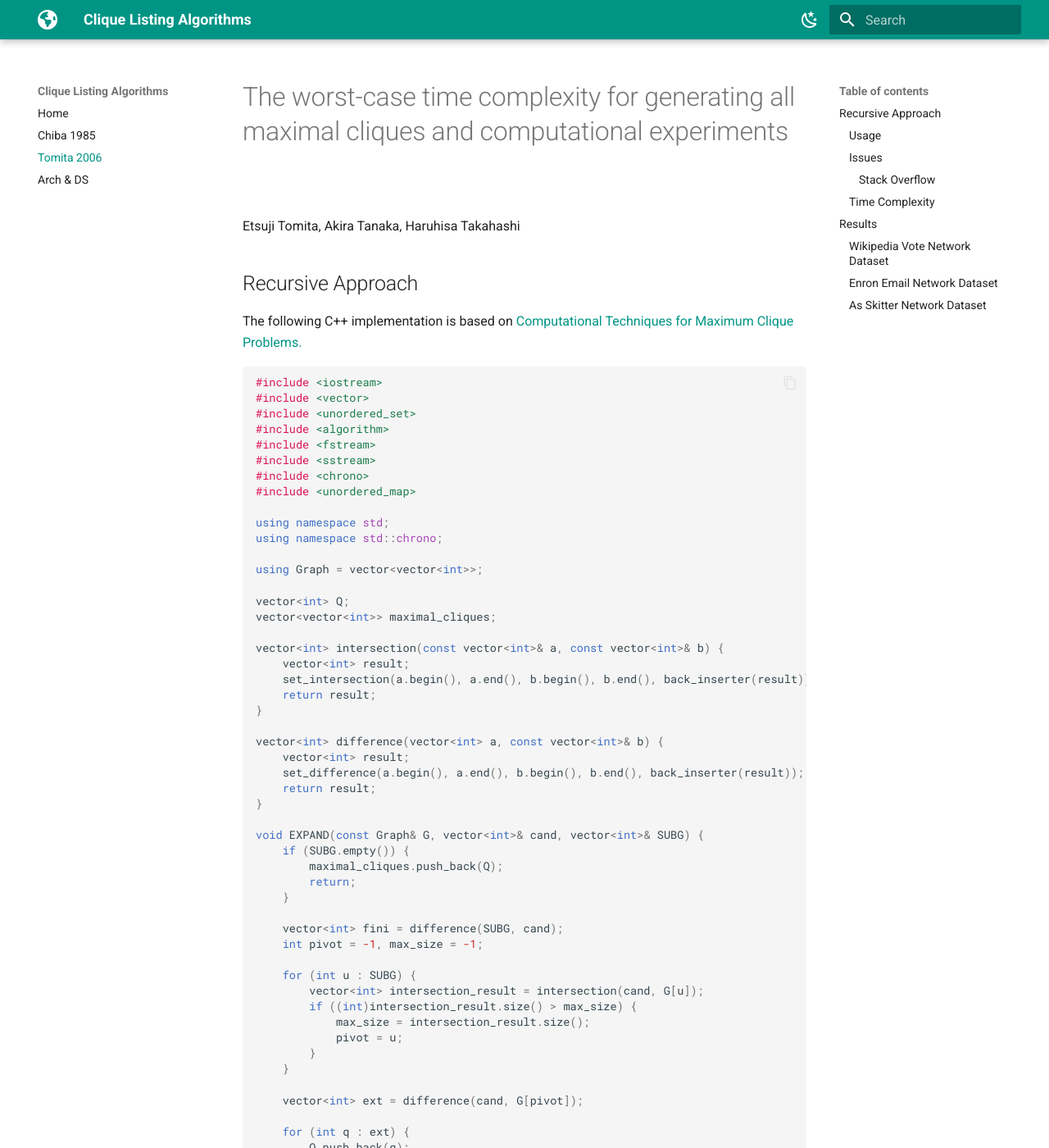
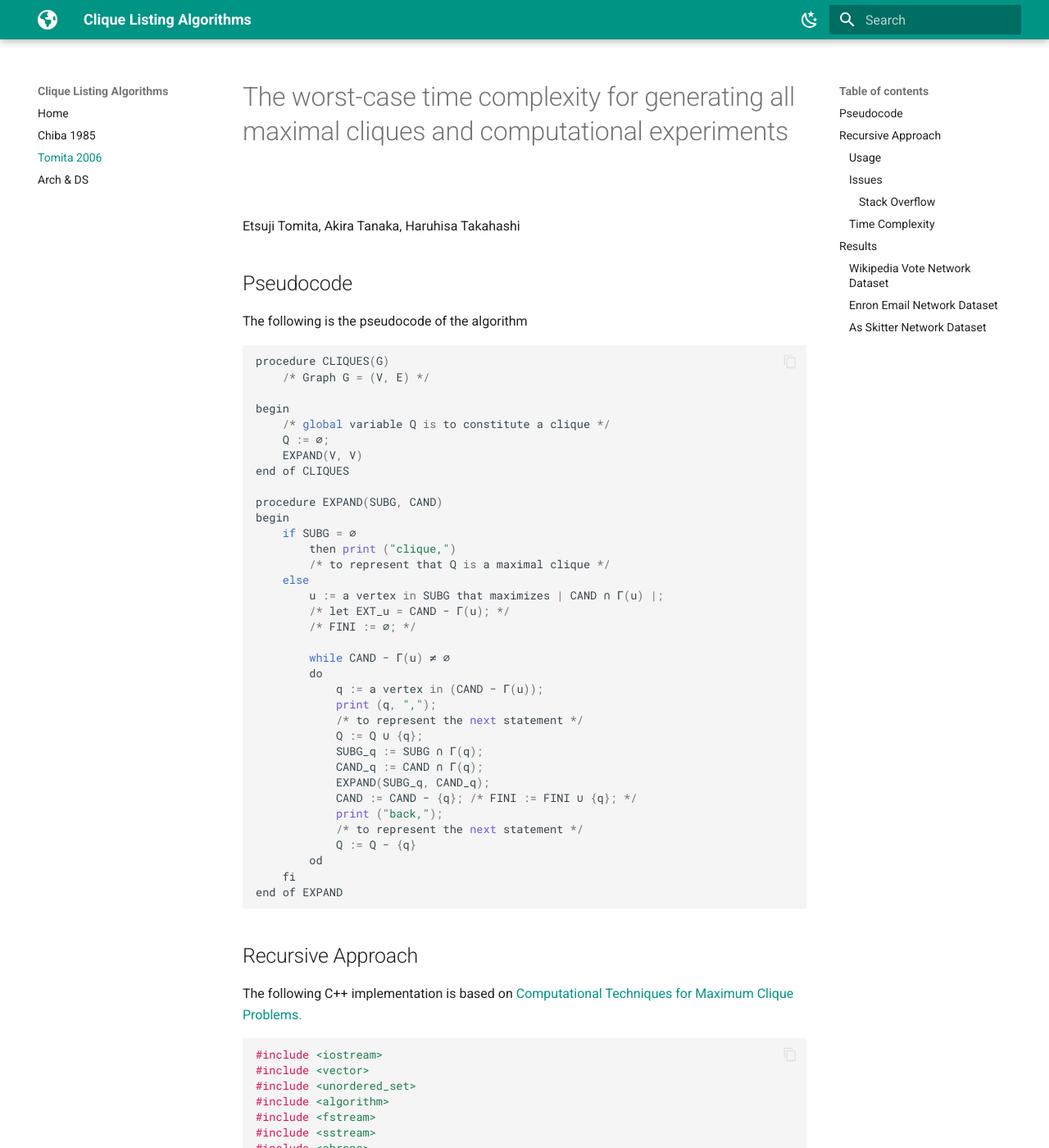
Before and after one commit to zoddtheimmortal/daa-site, an MkDocs documentation site: the page built from docs/tomita.md, in a window 1280 px wide and 1400 px high. Shown: the whole window at 82% size. Built offline with MkDocs 1.6.1 and Material for MkDocs 9.7.7, drawn with Linux system fonts in a browser that asks for light colours; nearby versions of some CDN libraries; some of the changed text lies outside the part shown.

Commit message:
Update tomita.md

````diff
--- a/docs/tomita.md
+++ b/docs/tomita.md
@@ -1,6 +1,48 @@
 # The worst-case time complexity for generating all maximal cliques and computational experiments
 
 Etsuji Tomita, Akira Tanaka, Haruhisa Takahashi
+
+## Pseudocode
+
+The following is the pseudocode of the algorithm
+
+```py
+procedure CLIQUES(G)
+    /* Graph G = (V, E) */
+
+begin
+    /* global variable Q is to constitute a clique */
+    Q := ∅;
+    EXPAND(V, V)
+end of CLIQUES
+
+procedure EXPAND(SUBG, CAND)
+begin
+    if SUBG = ∅
+        then print ("clique,")
+        /* to represent that Q is a maximal clique */
+    else
+        u := a vertex in SUBG that maximizes | CAND ∩ Γ(u) |;
+        /* let EXT_u = CAND − Γ(u); */
+        /* FINI := ∅; */
+
+        while CAND − Γ(u) ≠ ∅
+        do
+            q := a vertex in (CAND − Γ(u));
+            print (q, ",");
+            /* to represent the next statement */
+            Q := Q ∪ {q};
+            SUBG_q := SUBG ∩ Γ(q);
+            CAND_q := CAND ∩ Γ(q);
+            EXPAND(SUBG_q, CAND_q);
+            CAND := CAND − {q}; /* FINI := FINI ∪ {q}; */
+            print ("back,");
+            /* to represent the next statement */
+            Q := Q − {q}
+        od
+    fi
+end of EXPAND
+```
 
 ## Recursive Approach
 
@@ -104,9 +146,12 @@ void printCliquesCount(vector<vector<int>> cliques, ofstream& outfile) {
     vector<pair<int, int>> sorted_sizes(size_count.begin(), size_count.end());
     sort(sorted_sizes.begin(), sorted_sizes.end());
 
+    int totalcnt=0;
     for (const auto& pair : sorted_sizes) {
         outfile << "Size " << pair.first << ": " << pair.second << endl;
+        totalcnt+=pair.second;
     }
+    outfile<<"Total number of maximal cliques: "<<totalcnt<<endl;
 }
 
 
````
Also changed, not shown: other parts of docs/tomita.md (+2 -2 lines).
